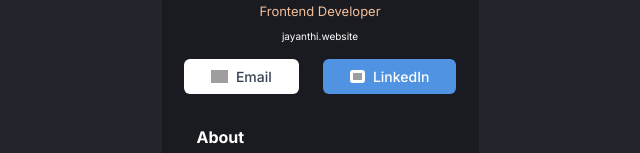
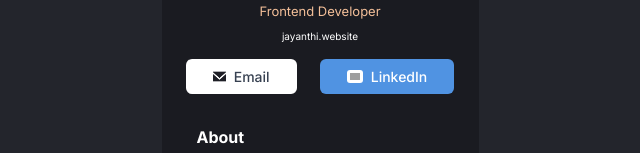
Before and after one commit to jrc17/card, a React (Vite) app: page / in a window 1280 px wide. Shown: the part 421-574 px from the top of the page, without its empty margins (320-960 px from the left). Built offline with nearby package versions, Linux system fonts and the light colour scheme; grey boxes are pictures that could not be loaded.

Commit message:
correct image path

```diff
--- a/src/main.jsx
+++ b/src/main.jsx
@@ -13,7 +13,7 @@ root.render(
       </a>
       <div className="links-1">
         <a href="mailto:jayanthi.chesetti@gmail.com">
-          <img src="assest/email.png" />
+          <img src="assets/email.png" />
           Email
         </a>
         <a href="https://www.linkedin.com/in/jayanthi-chesetti-657805272/">
```
